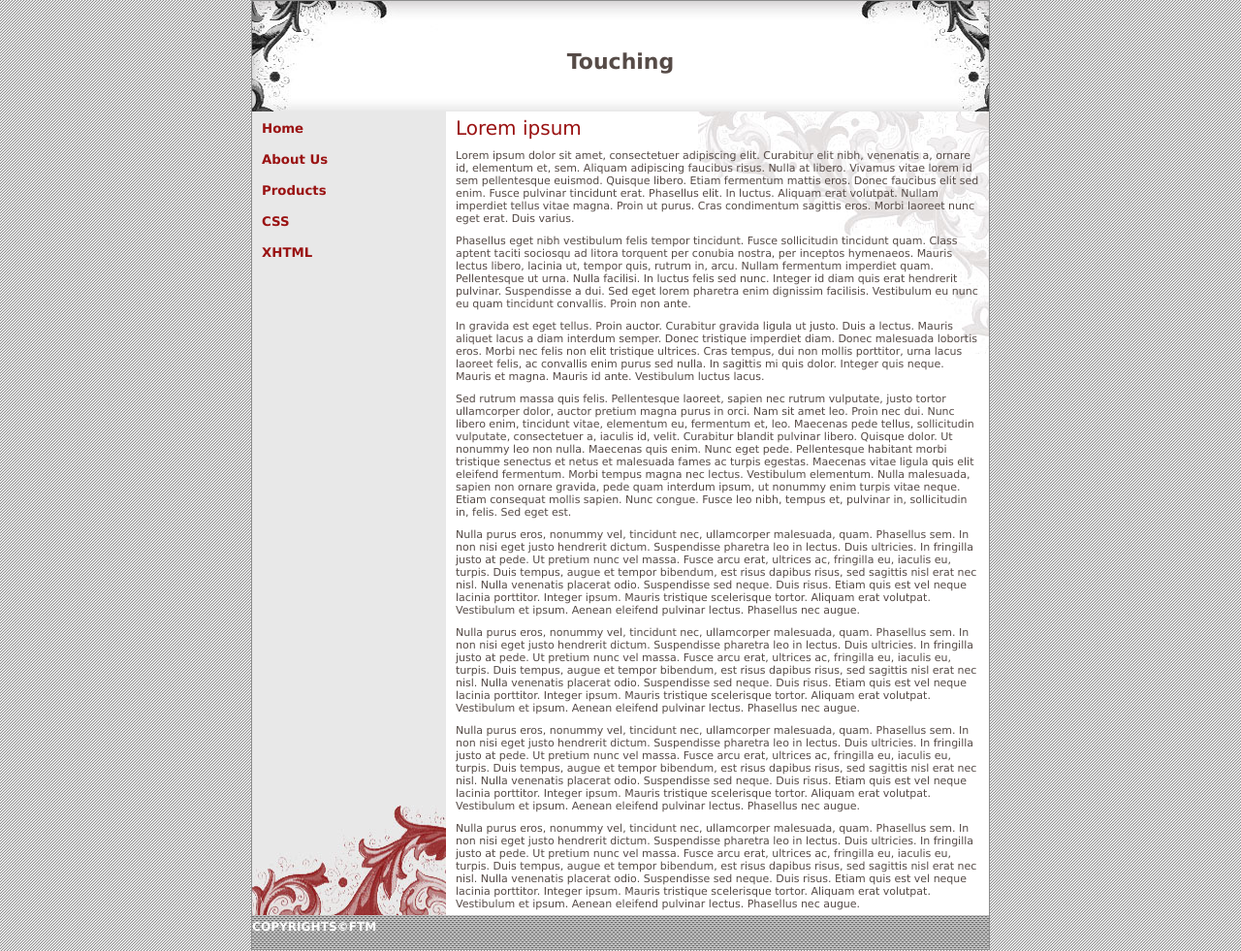
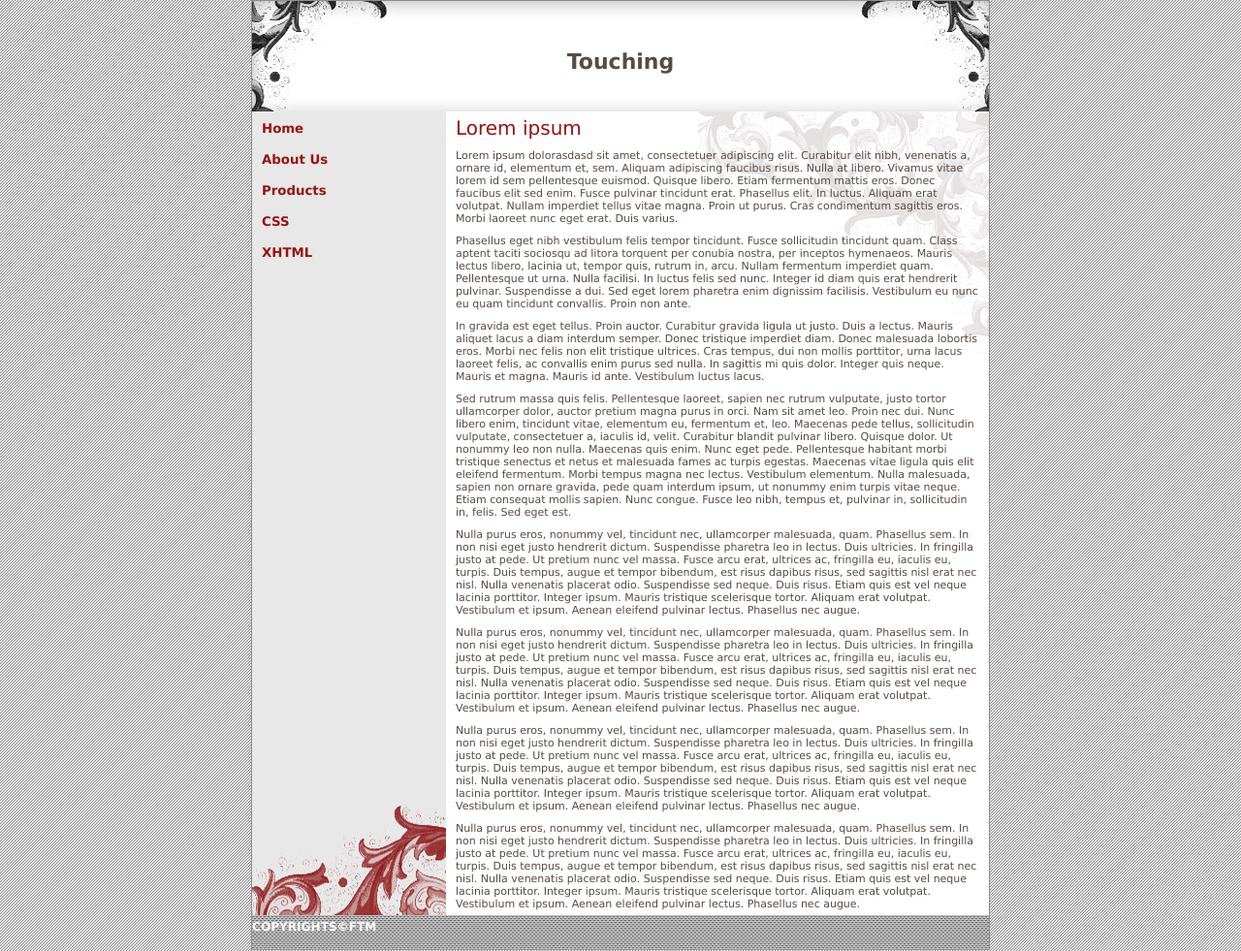
Before and after one commit to noam-guy/static, a plain HTML site: page index.html in a window 1280 px wide. Shown: the whole page at 97% size. Drawn offline with Linux system fonts and the light colour scheme.

Commit message:
Add files via upload

```diff
--- a/index.html
+++ b/index.html
@@ -31,7 +31,7 @@
 
    		</div>
    		<div id="content"><h2>Lorem ipsum</h2>
-<p>Lorem ipsum dolor sit amet, consectetuer adipiscing elit. Curabitur elit nibh, venenatis a, ornare id, elementum et, sem. Aliquam adipiscing faucibus risus. Nulla at libero. Vivamus vitae lorem id sem pellentesque euismod. Quisque libero. Etiam fermentum mattis eros. Donec faucibus elit sed enim. Fusce pulvinar tincidunt erat. Phasellus elit. In luctus. Aliquam erat volutpat. Nullam imperdiet tellus vitae magna. Proin ut purus. Cras condimentum sagittis eros. Morbi laoreet nunc eget erat. Duis varius.
+<p>Lorem ipsum dolorasdasd sit amet, consectetuer adipiscing elit. Curabitur elit nibh, venenatis a, ornare id, elementum et, sem. Aliquam adipiscing faucibus risus. Nulla at libero. Vivamus vitae lorem id sem pellentesque euismod. Quisque libero. Etiam fermentum mattis eros. Donec faucibus elit sed enim. Fusce pulvinar tincidunt erat. Phasellus elit. In luctus. Aliquam erat volutpat. Nullam imperdiet tellus vitae magna. Proin ut purus. Cras condimentum sagittis eros. Morbi laoreet nunc eget erat. Duis varius.
 </p>
 
 <p>
```
